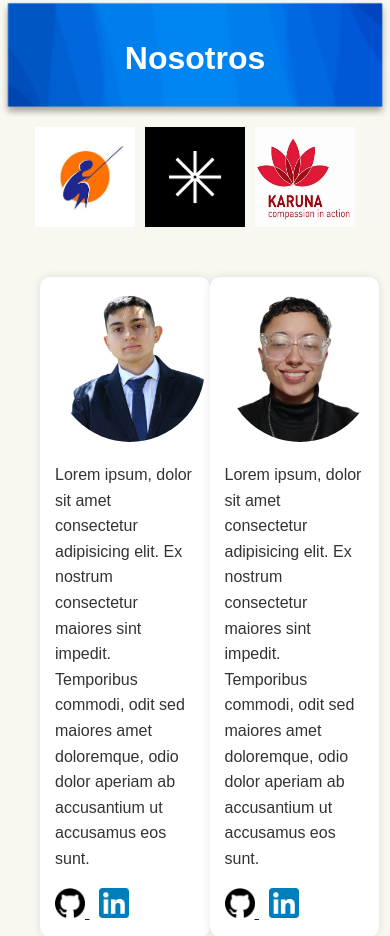
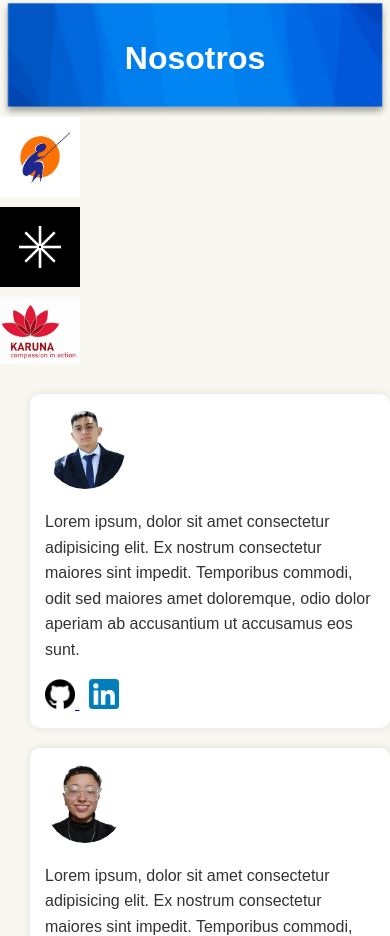
Before and after one commit to LautiCabrera/EasyEnglish-Frontend, a plain HTML site: page pages/nosotros.html in a window 390 px wide. Shown: the top 936 px of the page. Drawn offline with Linux system fonts and the light colour scheme.

Commit message:
Actualizar estilos de la sección 'nosotros' para diseño responsive

```diff
--- a/style/nosotros.css
+++ b/style/nosotros.css
@@ -66,3 +66,26 @@ main {
     width: 30px;
     height: auto;
 }
+
+
+
+@media only screen and (max-width: 768px) {
+    .container {
+      flex-direction: column;
+      padding: 0;
+    }
+
+    .sections-container {
+      flex-direction: column;
+      padding: 10px;
+    }
+
+    .left-section, .right-section {
+      width: 100%;
+      margin-bottom: 20px;
+    }
+
+    .logo, .imagen {
+      width: 80px;
+    }
+  }
```
